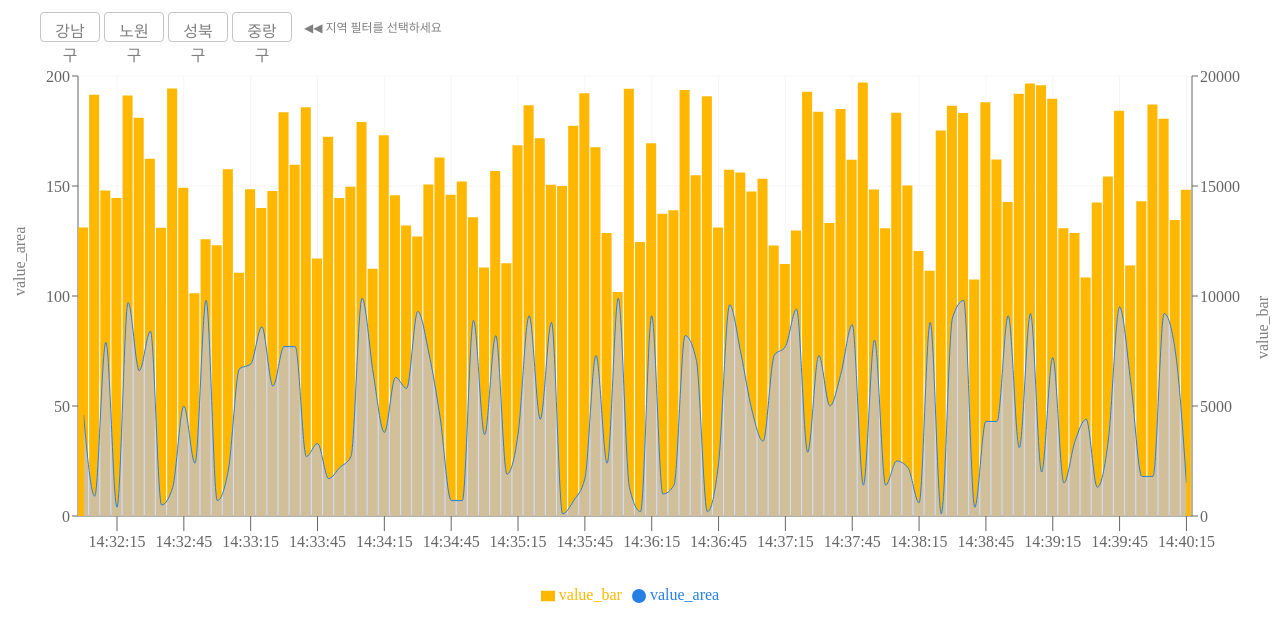
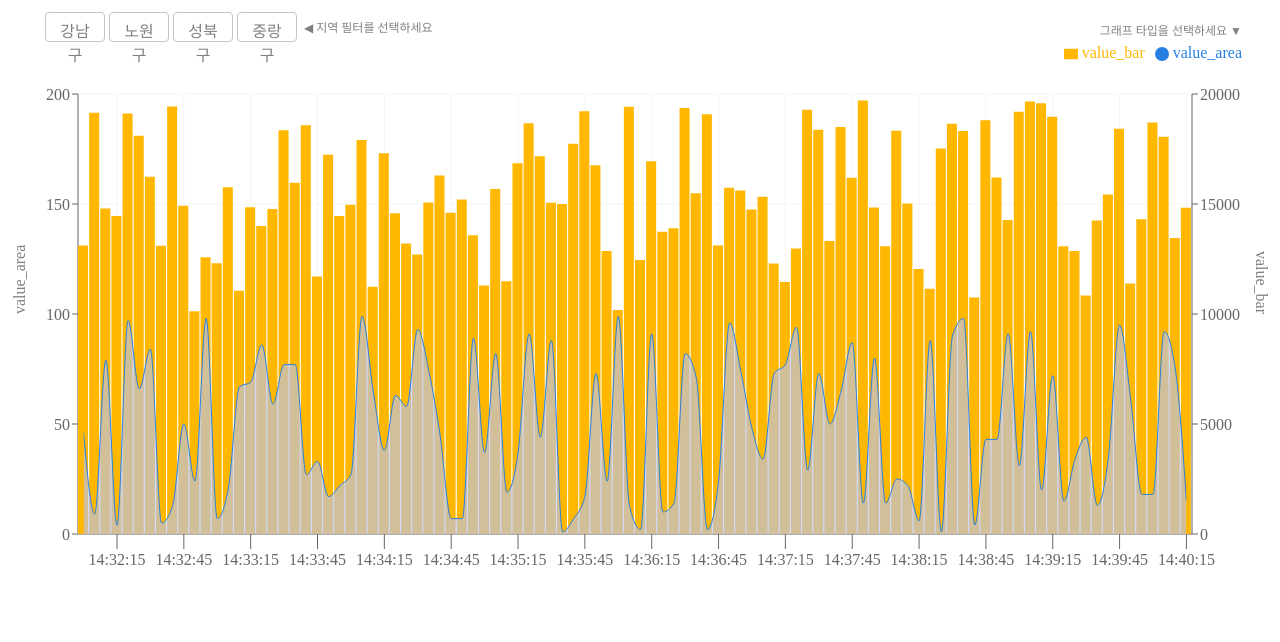
Before and after one commit to 0chae01/time-series-chart, a React (Vite) app: page / in a window 1280 px wide. Shown: the top 642 px of the page. Built offline with nearby package versions, Linux system fonts and the light colour scheme.

Commit message:
feat: 필터 및 그래프타입 선택 가이드문구 추가

```diff
--- a/src/App.tsx
+++ b/src/App.tsx
@@ -38,7 +38,7 @@ function App() {
             ╳ 필터 초기화
           </button>
         ) : (
-          <p className="guide">◀︎◀︎ 지역 필터를 선택하세요</p>
+          <p className="filter-guide">◀︎ 지역 필터를 선택하세요</p>
         )}
       </div>
       {isLoading ? (
--- a/src/components/Chart.tsx
+++ b/src/components/Chart.tsx
@@ -52,6 +52,8 @@ const Chart = ({ data, curQueryData, toggleFilter }: ChartProps) => {
 
   if (!data) return null;
   return (
+    <>
+      <p className="graph-guide">그래프 타입을 선택하세요 ▼</p>
       <ResponsiveContainer width={"100%"} height={600}>
         <ComposedChart
           data={data}
@@ -86,7 +88,7 @@ const Chart = ({ data, curQueryData, toggleFilter }: ChartProps) => {
             orientation="right"
             label={{
               value: "value_bar",
-            angle: -90,
+              angle: 90,
               position: "insideRight",
               offset: -10,
             }}
@@ -120,11 +122,13 @@ const Chart = ({ data, curQueryData, toggleFilter }: ChartProps) => {
           />
           <Legend
             height={50}
-          margin={{ top: 100 }}
             onClick={(data) => toggleValueType(data)}
+            align="right"
+            verticalAlign="top"
           />
         </ComposedChart>
       </ResponsiveContainer>
+    </>
   );
 };
 
--- a/src/index.css
+++ b/src/index.css
@@ -1,7 +1,7 @@
 .filter-area {
   display: flex;
-  margin-left: 30px;
-  margin-bottom: 10px;
+  margin-left: 35px;
+  margin-bottom: -25px;
   display: flex;
   align-items: center;
 }
@@ -17,6 +17,7 @@ button {
   background-color: white;
   border: 1px solid rgb(197, 197, 197);
   border-radius: 4px;
+  z-index: 99999;
 }
 
 button.active {
@@ -35,10 +36,19 @@ button.reset {
   height: fit-content;
 }
 
-.guide {
+.filter-guide {
+  margin: 0 5px;
+  color: gray;
+  font-size: 12px;
+}
+
+p.graph-guide {
   margin: 0 10px;
   color: gray;
   font-size: 12px;
+  text-align: end;
+  margin: 0 30px;
+  margin-bottom: -15px;
 }
 
 .recharts-legend-item {
```
Lines whose indentation alone changed are shown as unchanged.
